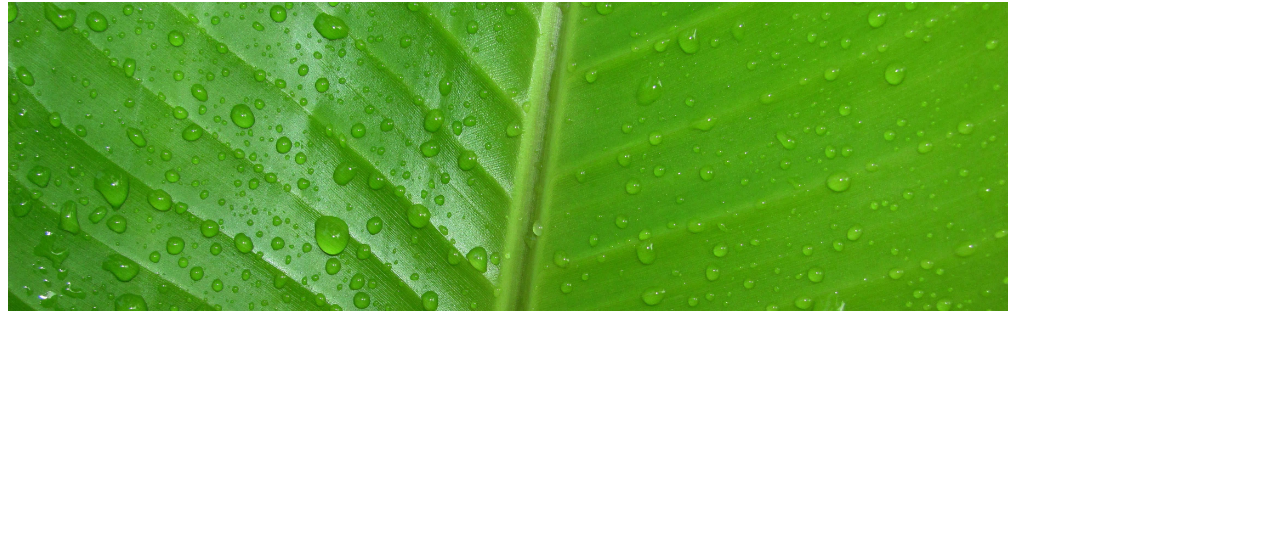
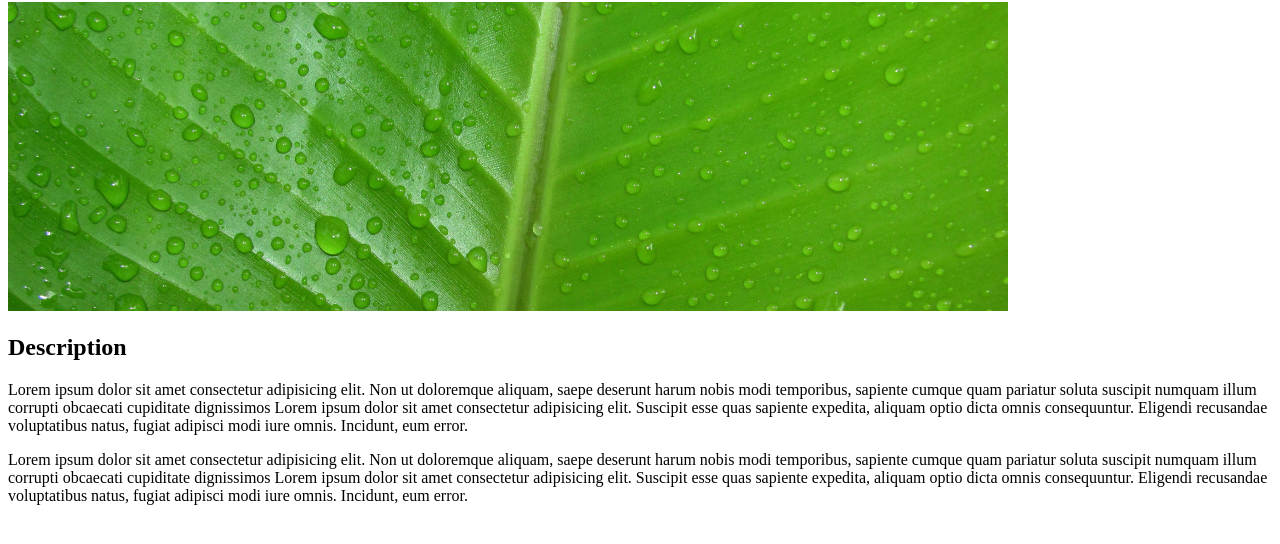
Before and after one commit to NduvhoEdward-OdinProjects/Recipes, a plain HTML site: page recipes/afterBattleMeal.html in a window 1280 px wide. Shown: the part 78-622 px from the top of the page. Drawn offline with Linux system fonts and the light colour scheme.

Commit message:
Add evening recipe description

```diff
--- a/recipes/afterBattleMeal.html
+++ b/recipes/afterBattleMeal.html
@@ -11,5 +11,23 @@
     <h1>After Battle Meal</h1>
     <img src="../assets/img/leaf.jpg" alt="Heavy meal" width="1000" height="auto">
 
+    <h2>Description</h2>
+    <p>
+        Lorem ipsum dolor sit amet consectetur adipisicing elit. Non ut doloremque
+        aliquam, saepe deserunt harum nobis modi temporibus, sapiente cumque quam
+        pariatur soluta suscipit numquam illum corrupti obcaecati cupiditate dignissimos
+        Lorem ipsum dolor sit amet consectetur adipisicing elit. Suscipit esse quas sapiente
+        expedita, aliquam optio dicta omnis consequuntur. Eligendi recusandae voluptatibus natus,
+        fugiat adipisci modi iure omnis. Incidunt, eum error.
+    </p>
+    <p>
+        Lorem ipsum dolor sit amet consectetur adipisicing elit. Non ut doloremque
+        aliquam, saepe deserunt harum nobis modi temporibus, sapiente cumque quam
+        pariatur soluta suscipit numquam illum corrupti obcaecati cupiditate dignissimos
+        Lorem ipsum dolor sit amet consectetur adipisicing elit. Suscipit esse quas sapiente
+        expedita, aliquam optio dicta omnis consequuntur. Eligendi recusandae voluptatibus natus,
+        fugiat adipisci modi iure omnis. Incidunt, eum error.
+    </p>
+
 </body>
 </html>
```
